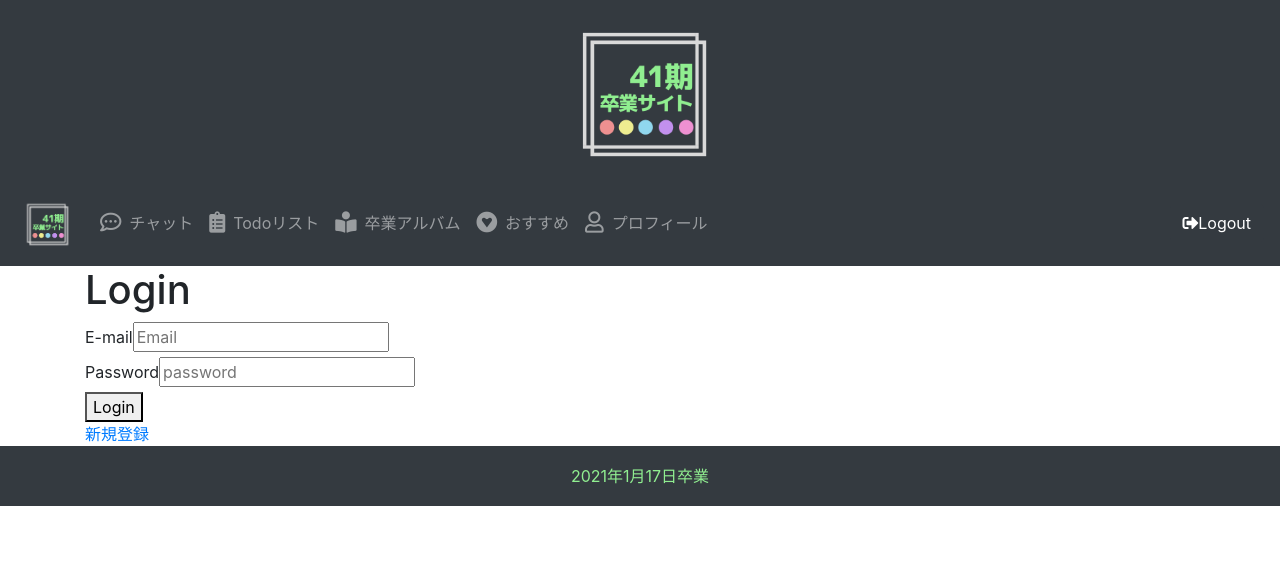
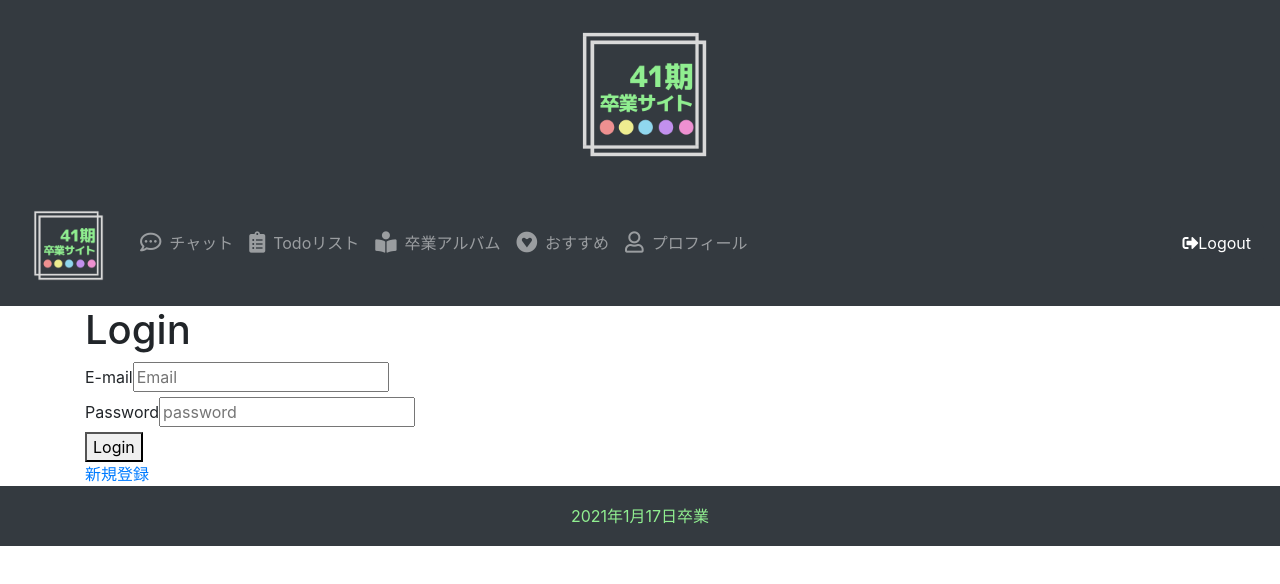
Before and after one commit to thao0108/chatAppTeam, a React (Create React App) app: page /login in a window 1280 px wide. Shown: the top 584 px of the page. Built offline with nearby package versions, Linux system fonts and the light colour scheme; no server answers.

Commit message:
メニューロゴサイズ修正

```diff
--- a/src/Menu.module.css
+++ b/src/Menu.module.css
@@ -1,5 +1,7 @@
 .logo_aria {
-    width: 60px;
+    max-width: 100px;
+    width: 20%;
+
 }
 .logo {
     width: 100%;
```
